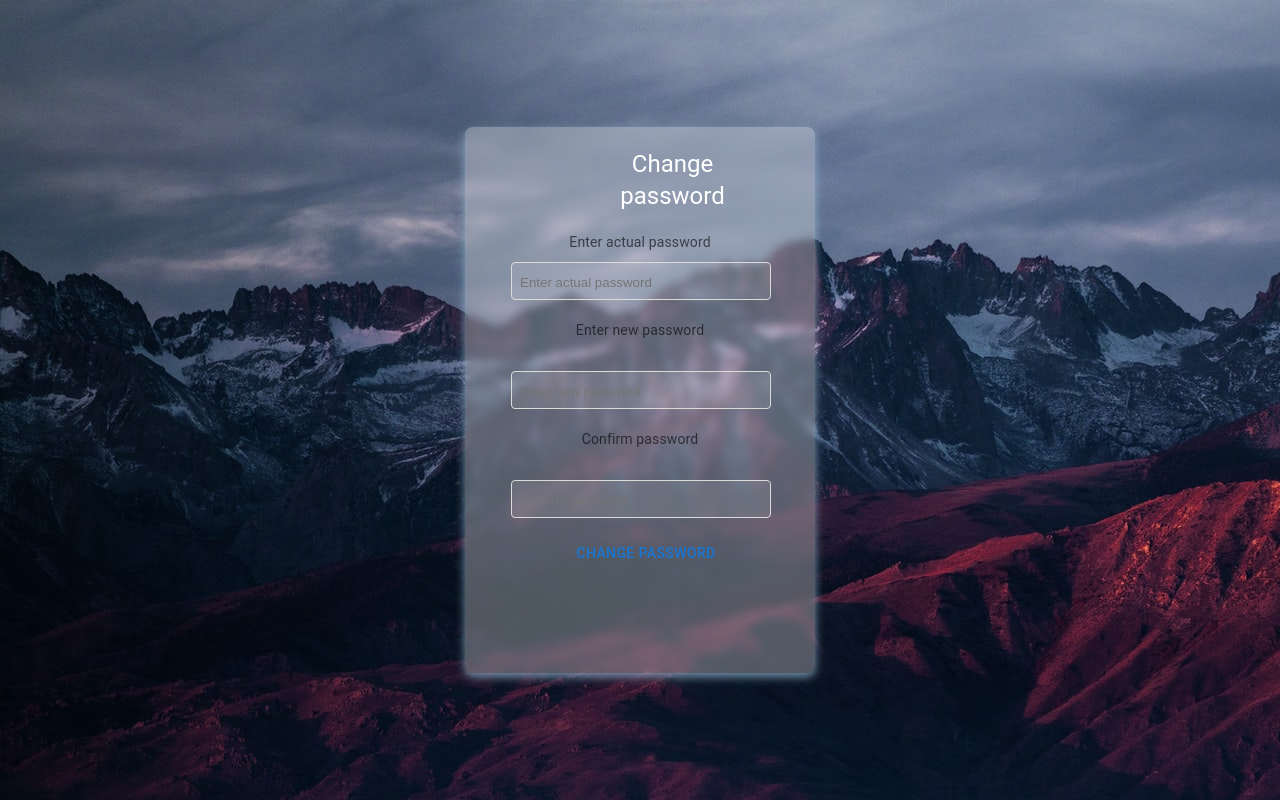
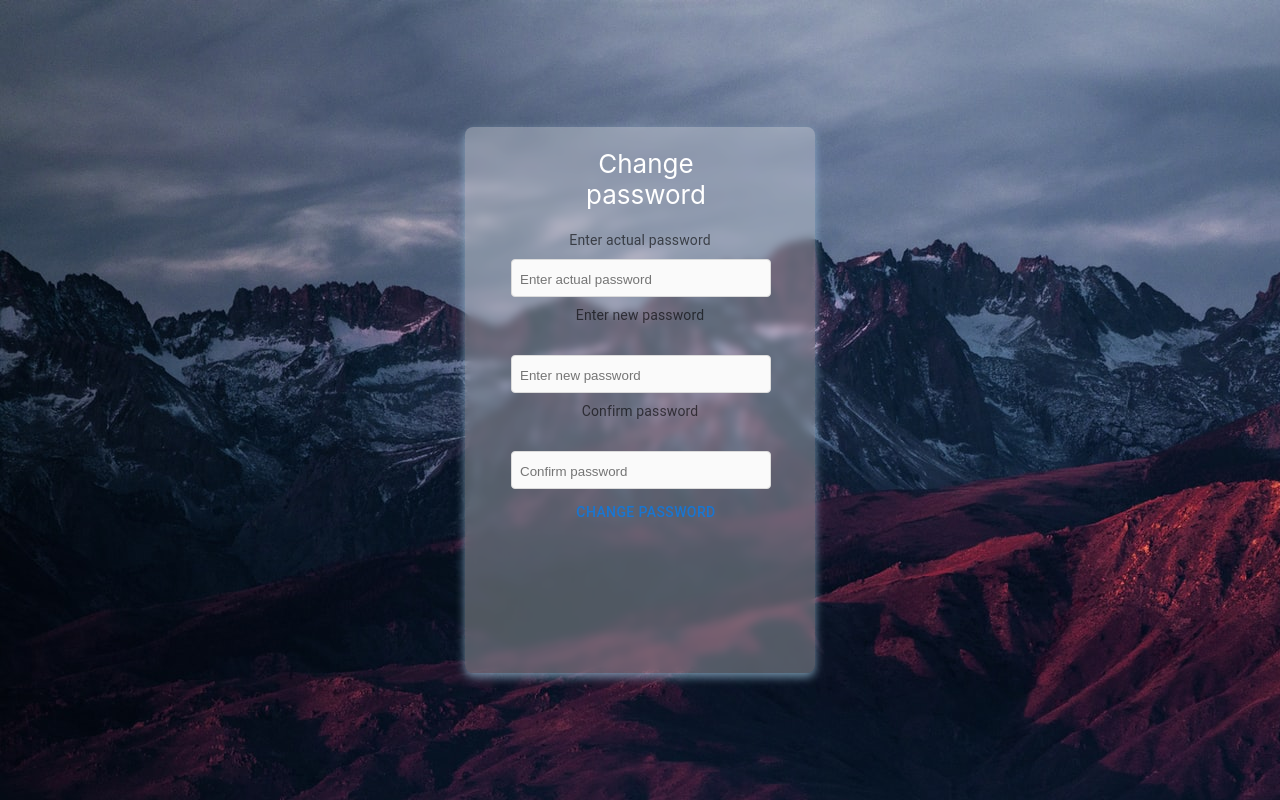
Before and after one commit to JoseCastillo190607/DWI-FRONT-SOCIAL_NETWORK, a React (Create React App) app: page /cambiarPass in a window 1280 px wide. Built offline with nearby package versions, Linux system fonts and the light colour scheme.

Commit message:
styles: latest styles added

```diff
--- a/src/components/ChangePassword/ChangePassword.jsx
+++ b/src/components/ChangePassword/ChangePassword.jsx
@@ -51,18 +51,18 @@ export default function ChangePassword() {
     <div>
       <div className="containerPassword" sx={{ minWidth: 275, width: 350 }}>
         <CardContent>
-          <Typography className="containerContent" variant="h5" component="div">
-            <div className="divDevs" width="50%">
-              {t("change_pass")}
+          <div className="containerContent" variant="h5" component="div">
+            <div className="divDevs">
+            <label className="CambioPass" >{t("change_pass")}</label>
             </div>
-          </Typography>
-          <Typography sx={{ fontSize: 14 }} color="text.secondary" gutterBottom>
+          </div>
+          <Typography  sx={{ fontSize: 14 }} color="text.secondary" gutterBottom>
             <form className="form-login">
               <div className="div-login">
                 <label>{t("actual_pass")}</label>
                 <br />
                 <input
-                  className="input-password"
+                  className="input-correo"
                   placeholder={t("actual_pass")}
                   type="password"
                   onChange={(event) => {
@@ -76,7 +76,7 @@ export default function ChangePassword() {
                 <br />
                 <br />
                 <input
-                  className="input-password"
+                  className="input-correo"
                   placeholder={t("new_pass")}
                   type="password"
                   onChange={(event) => {
@@ -90,7 +90,7 @@ export default function ChangePassword() {
                 <br />
                 <br />
                 <input
-                  className="input-password"
+                  className="input-correo"
                   type="password"
                   placeholder={t("confirm_pass")}
                   onChange={(event) => {
--- a/src/components/ChangePassword/changePassword.css
+++ b/src/components/ChangePassword/changePassword.css
@@ -82,6 +82,9 @@
   padding-top: 0px;
   padding-bottom: 40px;
   display: flex;
+  padding-left: -50px;
+  padding-right: 60px;
+
 }
 
 .corazonContainer {
@@ -93,6 +96,10 @@
   margin-top: -50px;
   margin-left: 15px;
   padding-top: 15px;
+}
+
+.CambioPass{
+  padding-left: -50px;
 }
 
 .input-password {
--- a/src/components/Login/Login.jsx
+++ b/src/components/Login/Login.jsx
@@ -52,12 +52,12 @@ export default function Login() {
       >
         <CardContent>
           <Typography className="containerContent" variant="h5" component="div">
-            <div className="divDevs" width="50%">
+            {/* <div className="divDevs" width="50%">
               <span className="corazonContainer">
                 {" "}
                 <div className="like"></div>{" "}
               </span>
-            </div>
+            </div> */}
             <div className="divDevs" width="50%">
               Devstagram
             </div>
@@ -76,7 +76,7 @@ export default function Login() {
                   }}
                 ></input>
                 <input
-                  className="input-password"
+                  className="input-correo"
                   type="password"
                   placeholder={t("password")}
                   onChange={(event) => {
--- a/src/components/Login/login.css
+++ b/src/components/Login/login.css
@@ -136,38 +136,71 @@
   -o-border-radius: 4px;
 }
 
+
 .input-password {
     padding: 9px 0px 7px 8px;
-  margin-bottom: 20px;
+    margin-bottom: 13px;
     margin-left: -10px;
-  width: 250px;
+    margin-top: 8px;
+    width: 20px;
     height: 20px;
     color: #000;
-  background-color: rgba(255, 255, 255, 0.1);
+    background-color: rgba(255, 255, 255, 0.2);
     border: solid 1px #dbdbdb;
+    border-radius: 4px;
+    -webkit-border-radius: 4px;
+    -moz-border-radius: 4px;
+    -ms-border-radius: 4px;
+    -o-border-radius: 4px;
+  }
+
+  .input-password:hover {
+    border: solid 1px #dbdbdb;
+    color: #fff;
+    background-color: transparent;
+    /*border: solid 1px #dbdbdb;
+      */
     border-radius: 4px;
     box-shadow: rgba(-255, -255, -255, 0.5);
     -webkit-border-radius: 4px;
     -moz-border-radius: 4px;
     -ms-border-radius: 4px;
     -o-border-radius: 4px;
-  /* background-color: #fafafa;
-    border: solid 1px #dbdbdb; */
   }
 
-.input-password:hover {
-  color: #fff;
+/* .input-password {
+    padding: 9px 0px 7px 8px;
+    margin-bottom: 13px;
+    margin-left: -10px;
+    margin-top: 8px;
+    width: 20px;
+    height: 20px;
+    color: #000;
+    background-color: rgba(255, 255, 255, 0.2);
     border: solid 1px #dbdbdb;
-  background-color: transparent;
-  /*border: solid 1px #dbdbdb;
-    */
     border-radius: 4px;
-  box-shadow: rgba(255, 255, 255, 0.5);
     -webkit-border-radius: 4px;
     -moz-border-radius: 4px;
     -ms-border-radius: 4px;
     -o-border-radius: 4px;
-}
+  /* background-color: #fafafa;
+    border: solid 1px #dbdbdb;
+} */
+
+/* .input-password:hover {
+    border: solid 1px #dbdbdb;
+    color: #fff;
+    background-color: #000;
+    /*border: solid 1px #dbdbdb;
+
+    border-radius: 4px;
+    box-shadow: rgba(-255, -255, -255, 0.5);
+    -webkit-border-radius: 4px;
+    -moz-border-radius: 4px;
+    -ms-border-radius: 4px;
+    -o-border-radius: 4px;
+} */
+
 
 .btnLogin {
   border-radius: 4px;
--- a/src/components/register/register.css
+++ b/src/components/register/register.css
@@ -64,30 +64,35 @@
 .corazonContainer {
     margin-left: 30px;
     margin-right: 5px;
+
+
 }
 
-.containerLogo {
-  padding-left: 40px;
+.containerLogo{
+ padding-left: 30px;
+ padding-top: 40px;
 }
 .divDevs {
     margin-left: -10px;
-  padding-top: 15px;
+    padding-top: 50px;
     margin-bottom: -20px;
+
+
 }
 
-.containerLogin2 {
+.containerLogin2{
     margin-bottom: 10px;
     min-height: 700px;
     max-height: 900px;
 }
 
-.containerContent {
+.containerContent{
     padding-top: 40px;
     padding-bottom: 30px;
     padding-left: 50px;
 }
 
-.input-correo {
+.input-correo{
     padding: 9px 0px 7px 8px;
     margin-bottom: 8px;
     width: 250px;
@@ -102,7 +107,7 @@
     border: solid 1px #dbdbdb;
 }
 
-.input-password {
+.input-password{
     padding: 9px 0px 7px 8px;
     margin-bottom: 8px;
     width: 250px;
@@ -118,13 +123,13 @@
     border: solid 1px #dbdbdb;
 }
 
-.btnLogin {
+.btnLogin{
     border: solid 1px black;
     align-items: center;
     width: 250px;
 }
 
-.containerRegister {
+.containerRegister{
     display: flex;
     align-items: center;
     text-align: center;
@@ -132,33 +137,35 @@
     margin-bottom: 10px;
 }
 
-.containerLabel-Resgistro {
+.containerLabel-Resgistro{
 display: flex;
 text-align: center;
 align-items: center;
 }
 
-.labelRegistro {
+.labelRegistro{
     padding-top: 14px;
     padding-left: 100px;
+
 }
 
-.imgRegister {
+.imgRegister{
     margin-top: 10px;
     border-radius: 4px;
     -webkit-border-radius: 4px;
     -moz-border-radius: 4px;
     -ms-border-radius: 4px;
     -o-border-radius: 4px;
-  box-shadow: 20px 20px 50px rgba(0, 0, 0, 0.5);
+    box-shadow: 20px 20px 50px rgba(0,0,0, 0.5);
     margin-bottom: 5px;
     align-items: center;
 }
 
-.linkLogin {
+.linkLogin{
     text-decoration: none;
 }
 
-.div-loginBtn {
+
+.div-loginBtn{
    margin-left: -50px;
 }
--- a/src/components/register/register.jsx
+++ b/src/components/register/register.jsx
@@ -56,15 +56,10 @@ export default function Login() {
         <CardContent>
           <Typography className="containerContent" variant="h5" component="div">
             <div className="containerLogo">
-              <div className="divDevs" width="50%">
-                <span className="corazonContainer">
-                  {" "}
-                  <div className="like"></div>{" "}
-                </span>
-              </div>
+             <div className="divDevs">
+              Devstagram
             </div>
-            <div className="divDevs" width="50%">
-              Devstagram
+
             </div>
           </Typography>
           <Typography sx={{ fontSize: 14 }} color="text.secondary" gutterBottom>
@@ -82,7 +77,7 @@ export default function Login() {
                   }}
                 />
                 <input
-                  className="input-password"
+                  className="input-correo"
                   placeholder={t("f_lastname")}
                   type="text"
                   onChange={(event) => {
```
Lines whose indentation alone changed are shown as unchanged.
